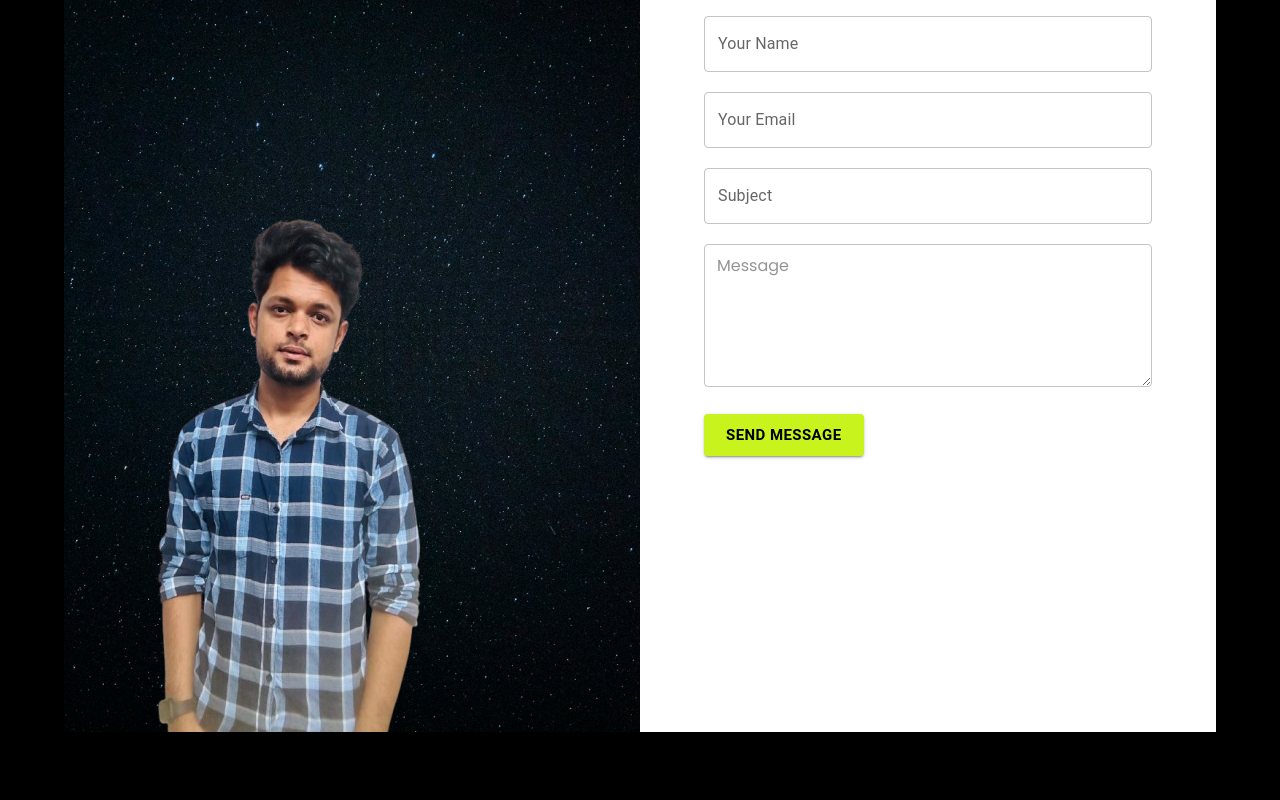
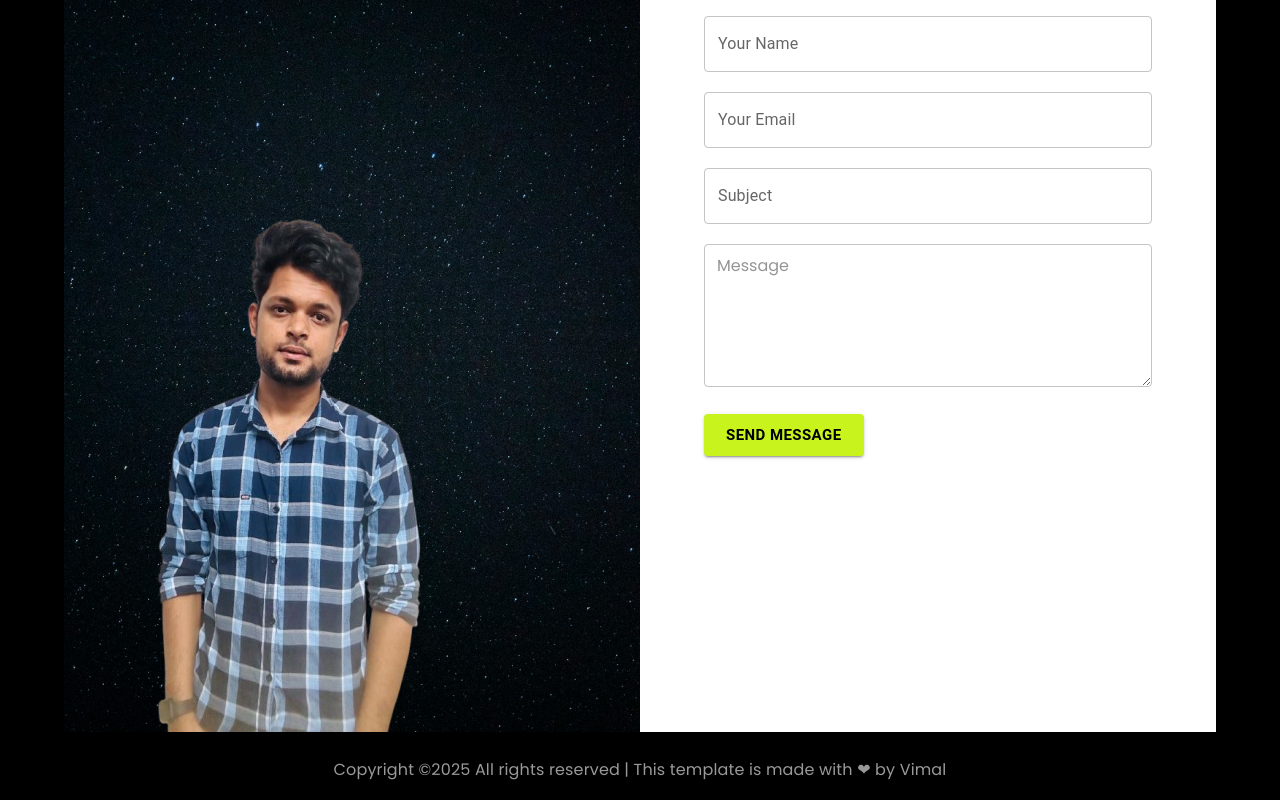
Before and after one commit to vimalkumar1997/nextjs-profile-reume, a Next.js app: page / in a window 1280 px wide. Shown: the part 5159-5959 px from the top of the page. Before the commit the page ends 5891 px from the top, so only its background shows below. Built offline with nearby package versions, Linux system fonts and the light colour scheme.

Commit message:
footercomponent

```diff
--- a/src/pages/index.tsx
+++ b/src/pages/index.tsx
@@ -9,6 +9,7 @@ import ProjectsComponent from "@/Components/ProjectsComponent";
 import ChatBotCustomer from "@/Components/ChatBotCustomer";
 import ContactMeComponent from "@/Components/ContactMeComponent"
 import Box from '@mui/material/Box';
+import FooterComponent from "@/Components/FooterComponent";
 export default function Home() {
    const [isChatOpen, setIsChatOpen] = useState<boolean>(false);
   return (
@@ -30,6 +31,7 @@ export default function Home() {
           <MySkillsComponent/>
           <ProjectsComponent/>
           <ContactMeComponent/>
+          <FooterComponent/>
         </Box>
           <ChatBotCustomer isChatOpen={isChatOpen} setIsChatOpen={setIsChatOpen}/>
       </div>
```
